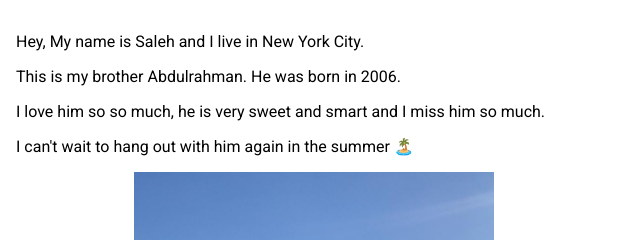
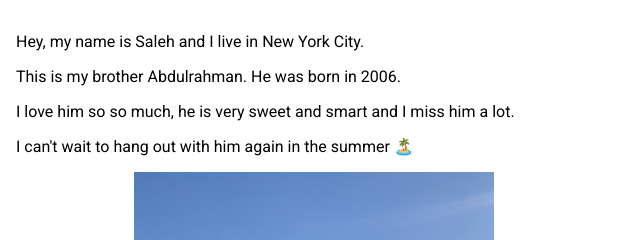
Before and after one commit to qirh/dodoxoxo, a plain HTML site: page index.html in a window 1280 px wide. Shown: the top 240 px of the page, 0-640 px from the left. Drawn offline with Linux system fonts and the light colour scheme.

Commit message:
slight edits

```diff
--- a/index.html
+++ b/index.html
@@ -13,9 +13,9 @@
 
     <body>
       <div>
-          <p>Hey, My name is Saleh and I live in New York City.</p>
+          <p>Hey, my name is Saleh and I live in New York City.</p>
           <p>This is my brother Abdulrahman. He was born in 2006.</p>
-          <p>I love him so so much, he is very sweet and smart and I miss him so much.</p>
+          <p>I love him so so much, he is very sweet and smart and I miss him a lot.</p>
           <p>I can't wait to hang out with him again in the summer 🏝️</p>
       </div>
       <img src="dodo.jpg" alt="el burrito">
```
